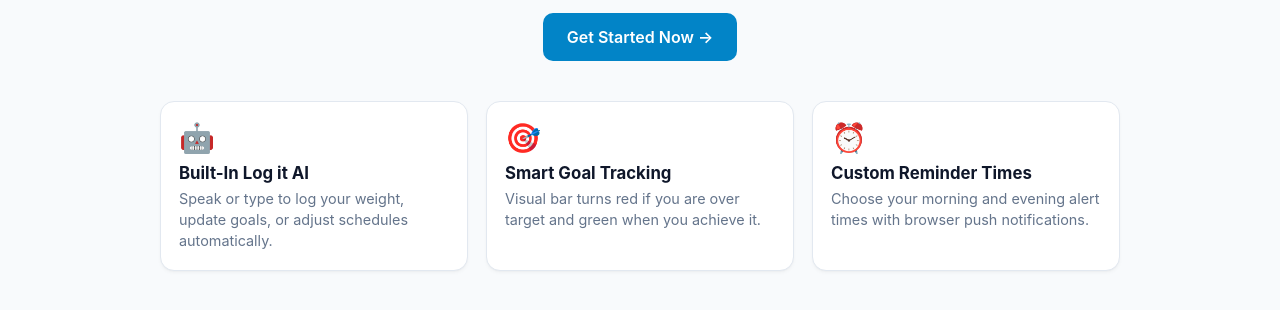
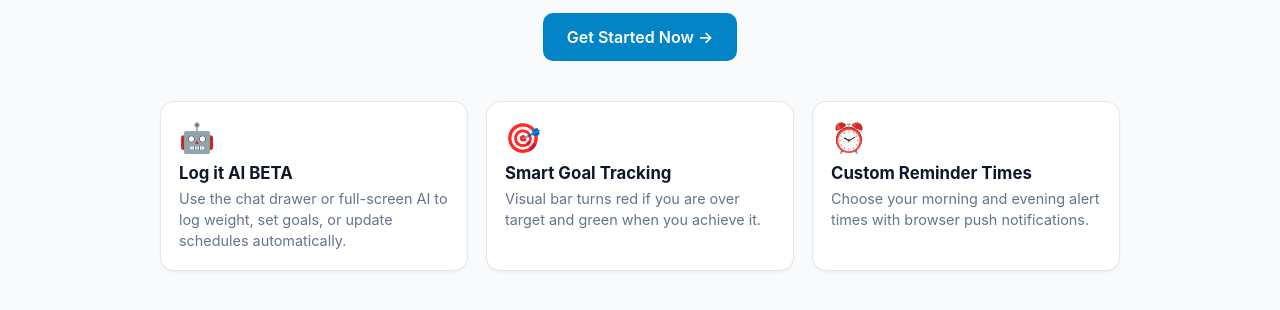
Before and after one commit to TheRealDev123/logit, a plain HTML site: page index.html in a window 1280 px wide. Shown: the part 336-646 px from the top of the page. Drawn offline with nearby package versions, Linux system fonts and the light colour scheme.

```diff
--- a/index.html
+++ b/index.html
@@ -2,22 +2,14 @@
 <html lang="en">
 <head>
   <meta charset="UTF-8" />
-  <!-- Optimized for Google Pixel 8a and mobile screens -->
   <meta name="viewport" content="width=device-width, initial-scale=1.0, maximum-scale=5.0, viewport-fit=cover" />
   <meta name="theme-color" content="#0284c7" />
   <title>Log it — Health & Habit Tracker</title>
 
-  <!-- Custom Logo Favicons -->
   <link rel="icon" type="image/png" href="icons/icon-192x192.png" />
   <link rel="apple-touch-icon" href="icons/icon-192x192.png" />
-
-  <!-- Web App Manifest -->
   <link rel="manifest" href="./manifest.json" />
-
-  <!-- Light Mode Stylesheet -->
   <link rel="stylesheet" href="css/style.css" />
-
-  <!-- Chart.js CDN for Weight Graphs -->
   <script src="https://cdn.jsdelivr.net/npm/chart.js"></script>
 </head>
 <body>
@@ -30,16 +22,16 @@
     </div>
 
     <div class="nav-links">
-      <!-- Logged-Out Navigation (NO AI BUTTONS SHOWN) -->
+      <!-- Logged-Out Navigation (No AI Buttons) -->
       <div id="loggedOutNav" style="display: flex; gap: 8px;">
         <button class="btn btn-outline btn-sm" onclick="showView('login')">Sign In</button>
         <button class="btn btn-sm" onclick="showView('signup')">Sign Up</button>
       </div>
 
-      <!-- Logged-In Navigation (AI BUTTON APPEARS ONLY WHEN LOGGED IN) -->
+      <!-- Logged-In Navigation (AI Button with BETA badge) -->
       <div id="loggedInNav" style="display: none; align-items: center; gap: 8px;">
         <button class="btn btn-sm btn-ai-nav" onclick="toggleAiDrawer()">
-          🤖 Log it AI
+          🤖 Log it AI <span class="beta-badge">BETA</span>
         </button>
         <span id="navUserName" class="user-badge">@user</span>
         <button class="btn btn-outline btn-sm" onclick="logout()">Log Out</button>
@@ -47,25 +39,29 @@
     </div>
   </nav>
 
-  <!-- Floating Log it AI Assistant Button (Bottom Right - Hidden until logged in) -->
+  <!-- Floating Log it AI Button (Bottom Right) -->
   <button id="floatingAiBtn" class="floating-ai-btn" onclick="toggleAiDrawer()" title="Open Log it AI" style="display: none;">
     🤖
   </button>
 
-  <!-- Log it AI Assistant Chat Drawer (Dual Engine with 10 msgs/day Gemini Quota) -->
+  <!-- Log it AI Assistant Chat Drawer -->
   <div id="aiModal" class="ai-drawer">
     <div class="ai-drawer-header">
       <div class="ai-header-title">
         <span style="font-size: 1.3rem;">🤖</span>
         <div>
-          <h3>Log it AI</h3>
+          <h3>Log it AI <span class="beta-badge">BETA</span></h3>
           <span id="aiDailyQuotaBadge" class="ai-quota-badge ai-quota-active">⚡ Gemini: 0/10 today</span>
         </div>
       </div>
-      <button class="ai-close-btn" onclick="toggleAiDrawer()">&times;</button>
+      <div style="display: flex; align-items: center; gap: 8px;">
+        <!-- Link to Full Screen ai.html -->
+        <a href="ai.html" class="btn-fullscreen-link" title="Open Full Screen AI">↗ Full Screen</a>
+        <button class="ai-close-btn" onclick="toggleAiDrawer()">&times;</button>
+      </div>
     </div>
 
-    <!-- Suggested Quick Action Chips -->
+    <!-- Quick Action Chips -->
     <div class="ai-chips-scroll">
       <button class="ai-chip" onclick="sendQuickPrompt('Log 70 kg today')">⚖️ Log 70 kg</button>
       <button class="ai-chip" onclick="sendQuickPrompt('Set goal to 65 kg')">🎯 Set goal 65 kg</button>
@@ -74,23 +70,29 @@
       <button class="ai-chip" onclick="sendQuickPrompt('Set morning alert to 8:30 AM')">⏰ Morning 8:30 AM</button>
     </div>
 
-    <!-- Chat Messages History -->
+    <!-- Chat Messages -->
     <div id="aiChatMessages" class="ai-chat-body">
       <div class="ai-msg ai-msg-bot">
-        👋 Hi! I'm **Log it AI**. I can log your weights, update your goals, set alert times, or check off your routines!
+        👋 Hi! I'm **Log it AI** <span class="beta-badge">BETA</span>. Tell me to log weights, update goals, set alert times, or check off your routines!
       </div>
     </div>
 
-    <!-- Chat Input Form -->
-    <form class="ai-chat-footer" onsubmit="handleAiPromptSubmit(event)">
-      <input type="text" id="aiChatInput" placeholder="Ask AI to log weight, set goal, change times..." autocomplete="off" />
-      <button type="submit" class="btn btn-sm btn-ai-send">Send</button>
-    </form>
+    <!-- Chat Input Form & Disclaimer -->
+    <div class="ai-footer-container">
+      <form class="ai-chat-footer" onsubmit="handleAiPromptSubmit(event)">
+        <input type="text" id="aiChatInput" placeholder="Ask AI to log weight, set goal, change times..." autocomplete="off" />
+        <button type="submit" class="btn btn-sm btn-ai-send">Send</button>
+      </form>
+      <!-- Disclaimer Text Under Box -->
+      <div class="ai-disclaimer">
+        Log it AI can make mistakes. Verify important health logs.
+      </div>
+    </div>
   </div>
 
   <main class="container">
 
-    <!-- 1. HOME / LANDING VIEW -->
+    <!-- 1. HOME VIEW -->
     <section id="homeView" class="view-section active">
       <div class="hero">
         <div class="hero-tag">🎯 Health & Habit Tracking</div>
@@ -106,8 +108,8 @@
         <div class="features-grid">
           <div class="feature-card">
             <div class="feature-icon">🤖</div>
-            <h3>Built-In Log it AI</h3>
-            <p>Speak or type to log your weight, update goals, or adjust schedules automatically.</p>
+            <h3>Log it AI <span class="beta-badge">BETA</span></h3>
+            <p>Use the chat drawer or full-screen AI to log weight, set goals, or update schedules automatically.</p>
           </div>
           <div class="feature-card">
             <div class="feature-icon">🎯</div>
@@ -137,7 +139,6 @@
           <div class="form-group">
             <div style="display: flex; justify-content: space-between; align-items: center;">
               <label for="loginPassword" style="margin-bottom: 0;">Password</label>
-              <!-- Link to Forgot Password Step 1 -->
               <a href="#" onclick="showView('forgot')" style="font-size: 0.8rem; color: var(--primary); text-decoration: none; font-weight: 600;">Forgot Password?</a>
             </div>
             <input type="password" id="loginPassword" placeholder="••••••••" autocomplete="current-password" required />
@@ -151,7 +152,7 @@
       </div>
     </section>
 
-    <!-- 3. FORGOT PASSWORD STEP 1 (REQUEST 6-DIGIT CODE) -->
+    <!-- 3. FORGOT PASSWORD STEP 1 -->
     <section id="forgotView" class="view-section">
       <div class="form-box">
         <h2>Forgot Password?</h2>
@@ -171,7 +172,7 @@
       </div>
     </section>
 
-    <!-- 4. RESET PASSWORD STEP 2 (ENTER CODE & SET NEW PASSWORD) -->
+    <!-- 4. RESET PASSWORD STEP 2 -->
     <section id="resetView" class="view-section">
       <div class="form-box">
         <h2>Set New Password</h2>
@@ -203,7 +204,7 @@
       </div>
     </section>
 
-    <!-- 5. SIGN UP VIEW (ALLOWS MULTIPLE ACCOUNTS PER EMAIL) -->
+    <!-- 5. SIGN UP VIEW -->
     <section id="signupView" class="view-section">
       <div class="form-box">
         <h2>Create an Account</h2>
@@ -235,10 +236,9 @@
       </div>
     </section>
 
-    <!-- 6. DASHBOARD VIEW (AUTHENTICATED) -->
+    <!-- 6. DASHBOARD VIEW -->
     <section id="dashView" class="view-section">
 
-      <!-- Status Top Header -->
       <div class="dash-header">
         <div class="sync-status">
           <span class="sync-dot" id="syncDot"></span>
@@ -249,7 +249,7 @@
         </button>
       </div>
 
-      <!-- Toothbrush Reminder Card with Custom Times & Blue Test Alert Button -->
+      <!-- Toothbrush Reminder Card -->
       <div class="card brush-banner">
         <div class="brush-content">
           <div>
@@ -282,7 +282,6 @@
           </div>
         </div>
 
-        <!-- Custom Alert Time Editor Panel -->
         <div id="timeSettingsPanel" class="time-settings-panel" style="display: none;">
           <form onsubmit="handleSaveCustomTimes(event)" class="time-settings-form">
             <div class="time-inputs-container">
@@ -300,7 +299,7 @@
         </div>
       </div>
 
-      <!-- Goal Progress Card (Red Bar when Over Weight) -->
+      <!-- Goal Progress Card -->
       <div class="card goal-card">
         <div class="goal-header">
           <div>
@@ -318,7 +317,6 @@
           </form>
         </div>
 
-        <!-- Dynamic Progress Bar -->
         <div class="progress-bar-bg">
           <div class="progress-bar-fill" id="goalProgressBar" style="width: 0%;"></div>
         </div>
@@ -330,7 +328,7 @@
         </div>
       </div>
 
-      <!-- Dashboard Main Grid: Log Form + Chart/Stats -->
+      <!-- Dashboard Main Grid -->
       <div class="dash-grid">
 
         <!-- Weight Log Entry Form -->
@@ -406,7 +404,6 @@
 
   </main>
 
-  <!-- Modular Scripts -->
   <script src="js/api.js"></script>
   <script src="js/auth.js"></script>
   <script src="js/reminders.js"></script>
```
